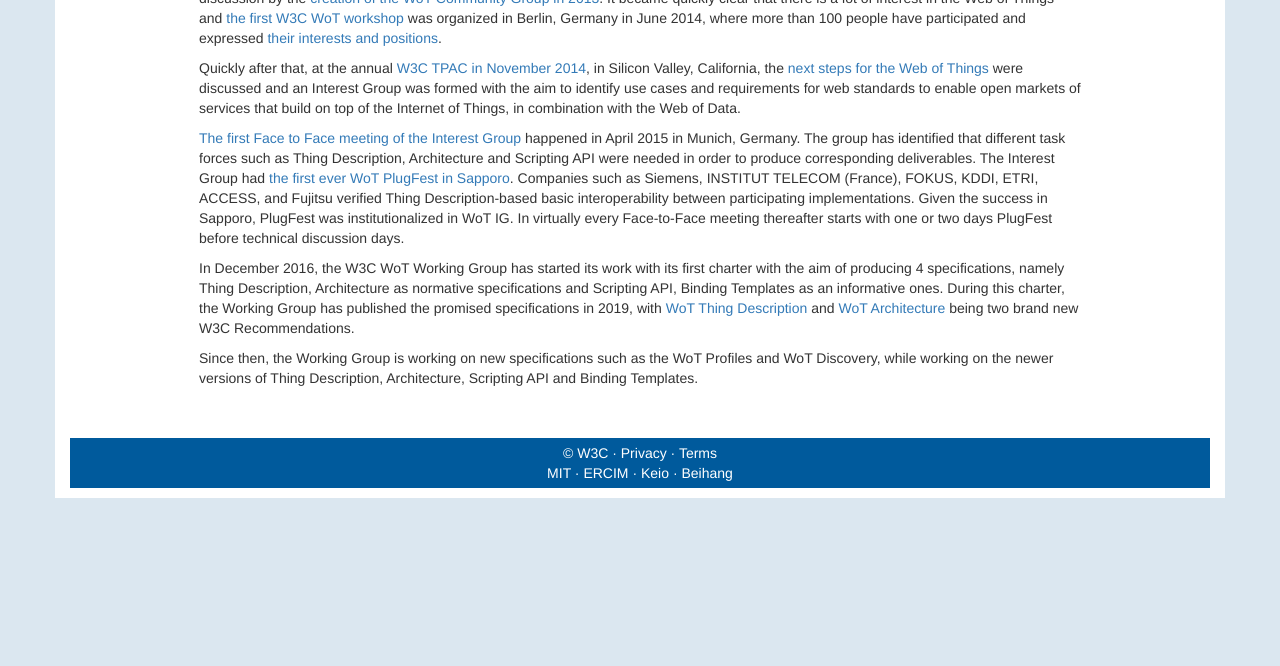
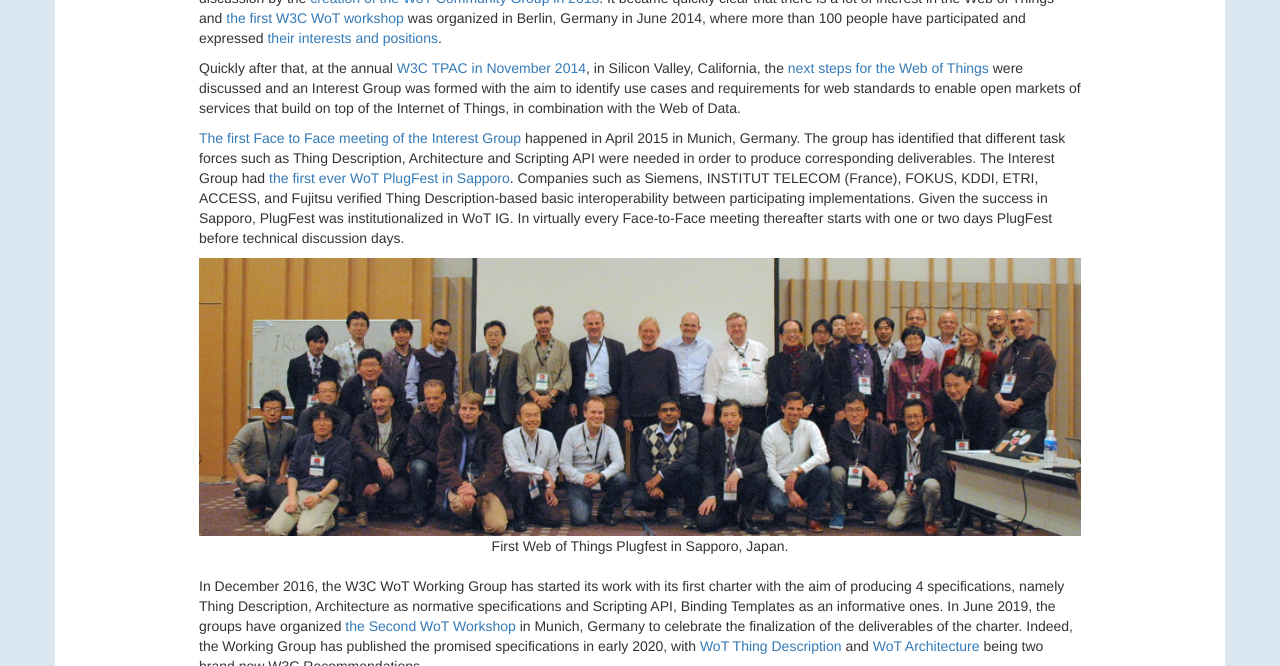
Before and after one commit to w3c/wot-marketing, a Jekyll site: the page built from docs/about/history/index.html, in a window 1280 px wide and 1400 px high, scrolled down 227 px. Shown: the top 666 px of the window. Built offline with Jekyll 4.4.1, drawn with Linux system fonts in a browser that asks for light colours; nearby versions of some CDN libraries; comment, search, counter and statistics services are not loaded; some of the changed text lies outside the part shown; grey boxes are pictures that could not be loaded.

Commit message:
include photos

```diff
--- a/docs/about/history/index.html
+++ b/docs/about/history/index.html
@@ -41,18 +41,36 @@
 	Given the success in Sapporo, PlugFest was institutionalized in WoT IG.
 	In virtually every Face-to-Face meeting thereafter starts with one or two days PlugFest before technical discussion days.
 	</p>
+
+	<figure>
+	<img src="/WoT/images/Wot-ig-sapporo.jpg" width="100%" alt="First WoT Plugfest in Sapporo">
+	<figcaption style="text-align: center;">First Web of Things Plugfest in Sapporo, Japan.</figcaption>
+	</figure>
+
+	<br>
+
 	<p>
 	In December 2016, the W3C WoT Working Group has started its work with its first charter with the aim of
 	producing 4 specifications, namely Thing Description, Architecture as normative specifications and
 	Scripting API, Binding Templates as an informative ones.
-	During this charter, the Working Group has published the promised specifications in 2019, with
+	In June 2019, the groups have organized <a target="_blank" href="https://www.w3.org/WoT/ws-2019/"> the Second WoT Workshop</a>
+	in Munich, Germany to celebrate the finalization of the deliverables of the charter.
+	Indeed, the Working Group has published the promised specifications in early 2020, with
 	<a target="_blank" href="https://www.w3.org/TR/2020/REC-wot-thing-description-20200409/"> WoT Thing Description</a>
 	 and <a target="_blank" href="https://www.w3.org/TR/2020/REC-wot-architecture-20200409/"> WoT Architecture</a>
 	 being two brand new W3C Recommendations.
 	</p>
+
+	<figure>
+		<img src="/WoT/images/ws2019-Group-photo.png" width="100%" alt="Second WoT Workshop">
+		<figcaption style="text-align: center;">Second W3C WoT Workshop in Munich, Germany</figcaption>
+	</figure>
+
+		<br>
 	<p>
 	Since then, the Working Group is working on new specifications such as the WoT Profiles and WoT Discovery, while
 	working on the newer versions of Thing Description, Architecture, Scripting API and Binding Templates.
+	If you are interested in learning about WoT, check our <a href="/WoT/documentation"> documentation page</a>.
 	</p>
 
 </div>
```
